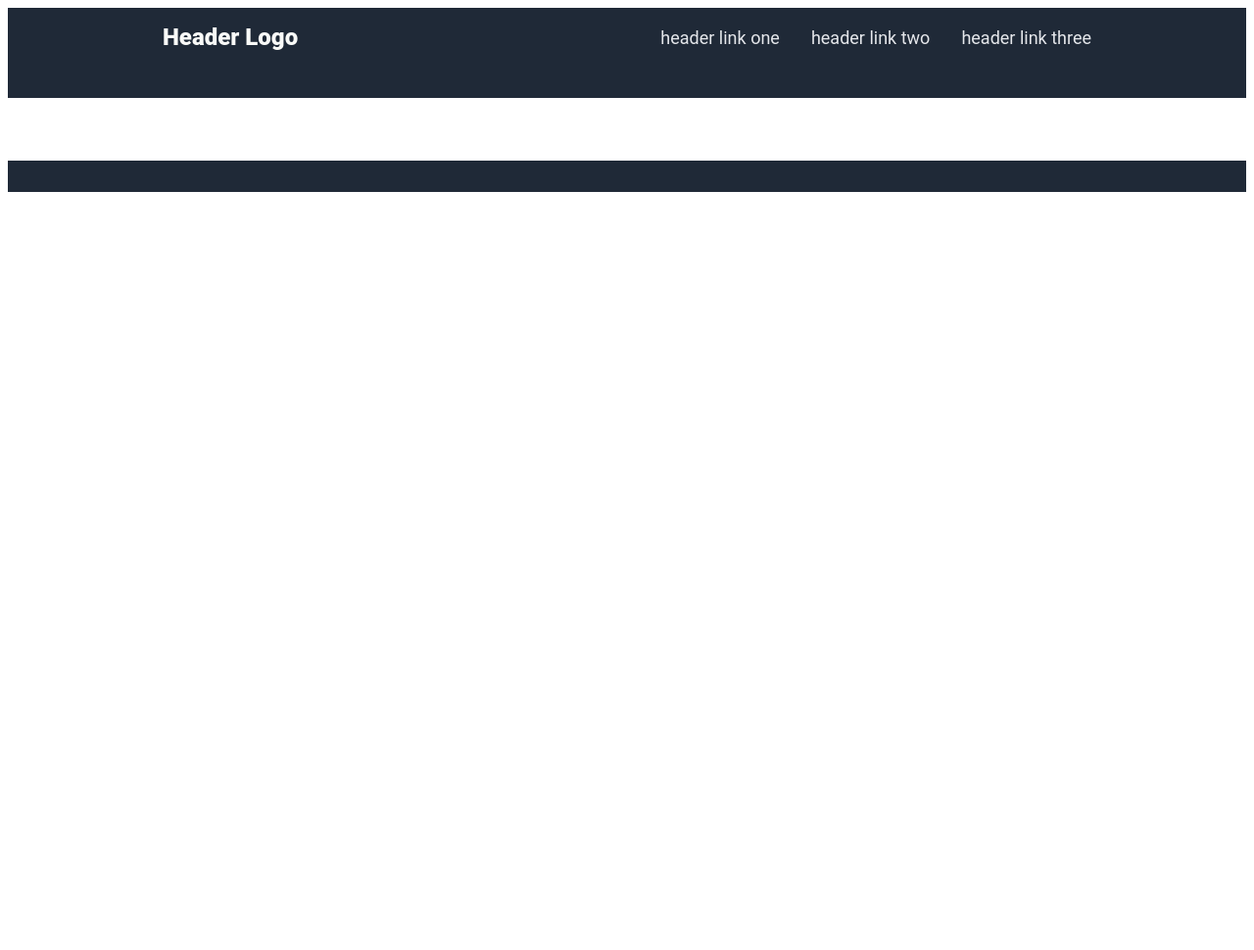
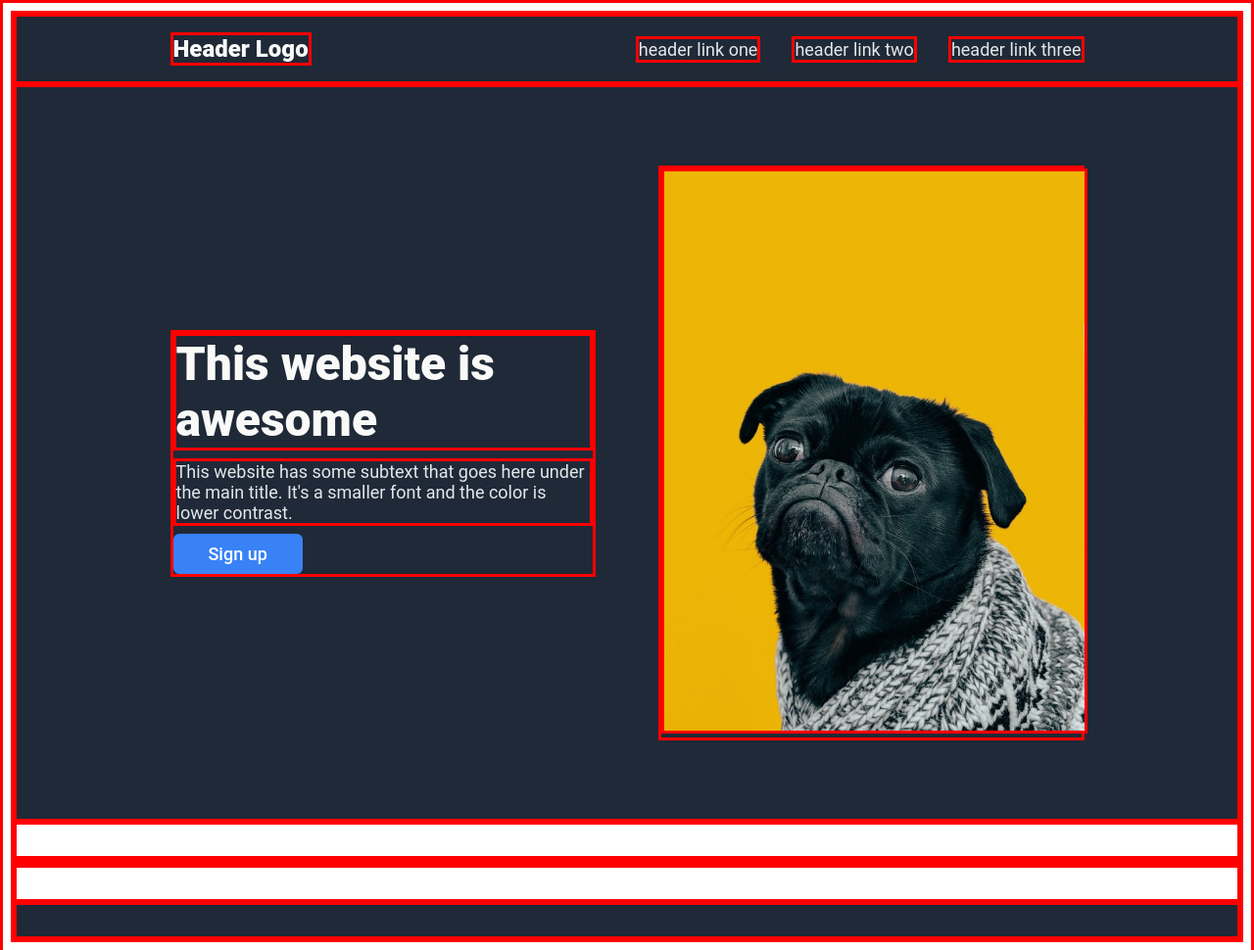
Before and after one commit to boostaboosh/odin-landing_page, a plain HTML site: page index.html in a window 1280 px wide. Shown: the whole page at 98% size. Before the commit the page ends 800 px from the top, so only its background shows below. Drawn offline with Linux system fonts and the light colour scheme.

Commit message:
Add hero section CSS styling with incorrect image proportions

```diff
--- a/index.html
+++ b/index.html
@@ -11,7 +11,19 @@
         <a class="header_link" href="https://somewhere.com" target="_blank">header link two</a>
         <a class="header_link" href="https://google.com" target="_blank">header link three</a>
     </div>
-    <div class="hero_section"></div>
+    <div class="hero_section">
+        <div class="left_side">
+            <div id="hero_main_text">This website is awesome</div>
+            <div id="hero_secondary_text">This website has some subtext that goes here under the main title.
+                It's a smaller font and the color is lower contrast.
+            </div>
+            <button>Sign up</button>
+        </div>
+
+        <div class="right_side">
+            <img src="./images/charlesdeluvio-Mv9hjnEUHR4-unsplash.jpeg" alt="this is a place holder for an image"/>
+        </div>
+    </div>
     <div class="information_section"></div>
     <div class="quote_section"></div>
     <div class="call_to_action_section"></div>
--- a/style.css
+++ b/style.css
@@ -5,6 +5,7 @@ body {
 
 * {
     font-family: Roboto, 'Open Sans', 'Helvetica Neue', sans-serif;
+    border: red solid;
 }
 
 a {
@@ -39,9 +40,43 @@ a {
     background-color : #1f2937;
 }
 
+.hero_section {
+    padding: 5em 12.5%;
+    gap: 4em;
+}
+
+.left_side {
+    flex: 1;
+    display: flex;
+    flex-direction: column;
+    gap: 0.5em;
+    align-items: flex-start;
+}
+
+.right_side {
+    flex: 1;
+}
+
+.right_side img {
+    width: 100%;
+    height: 100%;
+}
+
 #call_to_action,
 button {
     background-color: #3882f6;
+}
+
+button {
+    font-size: 18px;
+    padding: 10px 2em;
+    border-radius: 6px;
+    font-weight: 500;
+}
+
+.left_side button {
+    border : none;
+    color : white;
 }
 
 .quote_section {
```
Also changed, not shown: images/charlesdeluvio-Mv9hjnEUHR4-unsplash.jpeg (added).
